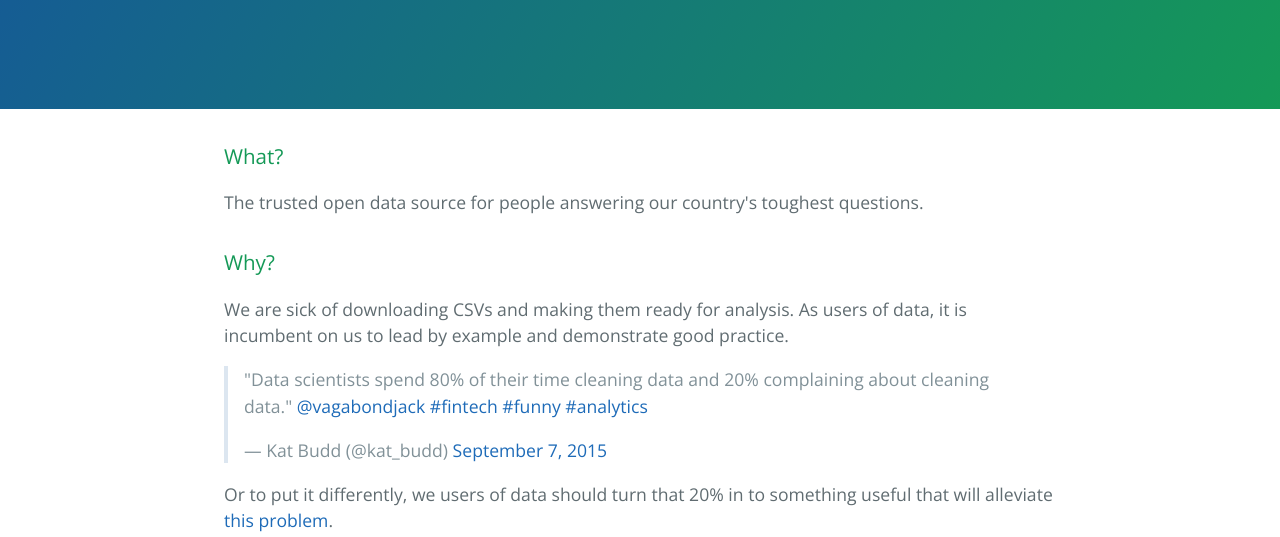
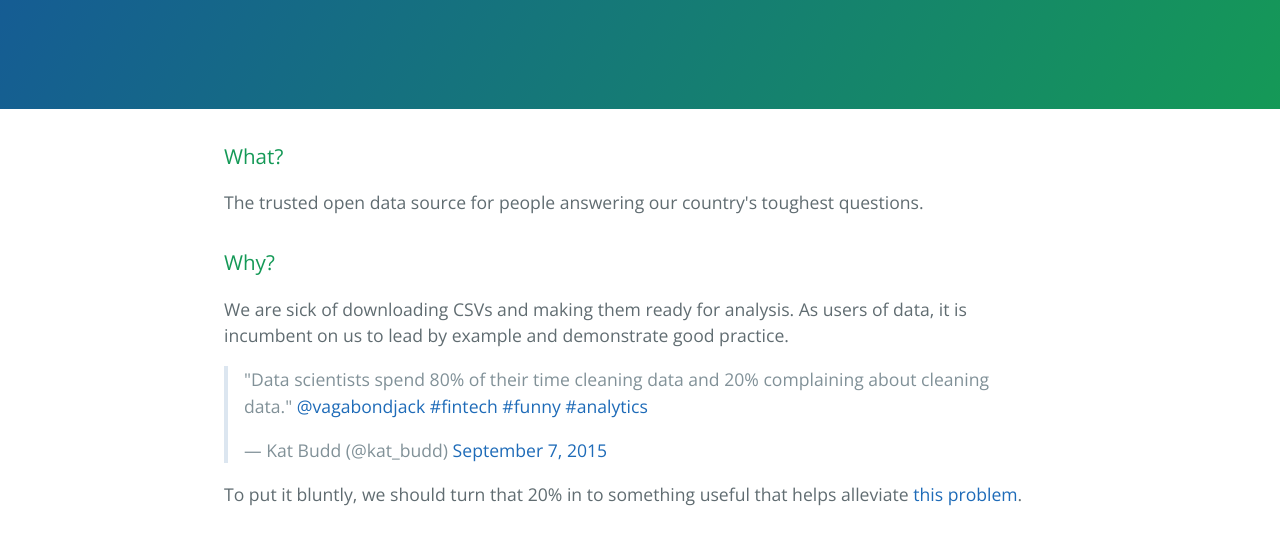
Before and after one commit to thedatanz/thedatanz.github.io, a plain HTML site: page index.html in a window 1280 px wide. Shown: the part 208-745 px from the top of the page. Drawn offline with nearby package versions, Linux system fonts and the light colour scheme.

Commit message:
Update index.html

```diff
--- a/index.html
+++ b/index.html
@@ -29,7 +29,7 @@
 <blockquote class="twitter-tweet" lang="en"><p lang="en" dir="ltr">&quot;Data scientists spend 80% of their time cleaning data and 20% complaining about cleaning data.&quot;&#10;<a href="https://twitter.com/vagabondjack">@vagabondjack</a> <a href="https://twitter.com/hashtag/fintech?src=hash">#fintech</a> <a href="https://twitter.com/hashtag/funny?src=hash">#funny</a> <a href="https://twitter.com/hashtag/analytics?src=hash">#analytics</a></p>&mdash; Kat Budd (@kat_budd) <a href="https://twitter.com/kat_budd/status/640850055080112128">September 7, 2015</a></blockquote>
 <script async src="//platform.twitter.com/widgets.js" charset="utf-8"></script>
 
-<p>Or to put it differently, we users of data should turn that 20% in to something useful that will alleviate <a href="http://www.nytimes.com/2014/08/18/technology/for-big-data-scientists-hurdle-to-insights-is-janitor-work.html">this problem</a>.</p>
+<p>To put it bluntly, we should turn that 20% in to something useful that helps alleviate <a href="http://www.nytimes.com/2014/08/18/technology/for-big-data-scientists-hurdle-to-insights-is-janitor-work.html">this problem</a>.</p>
 
 <h3>
 <a id="how" class="anchor" href="#how" aria-hidden="true"><span class="octicon octicon-link"></span></a>How?</h3>
```
